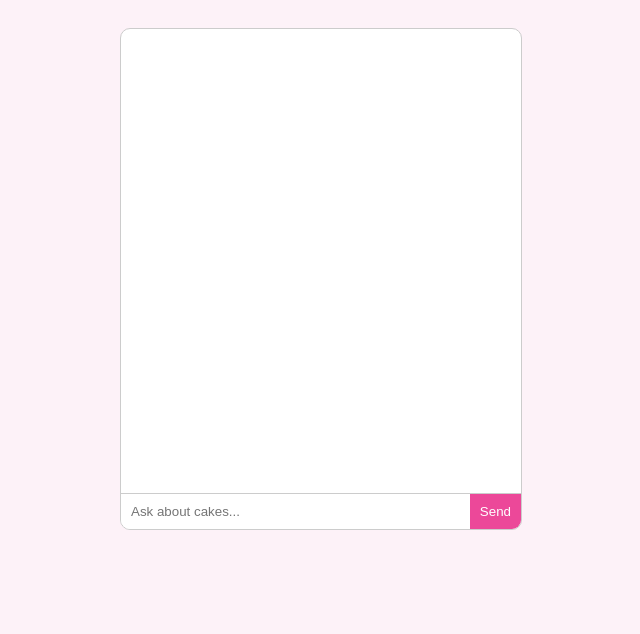
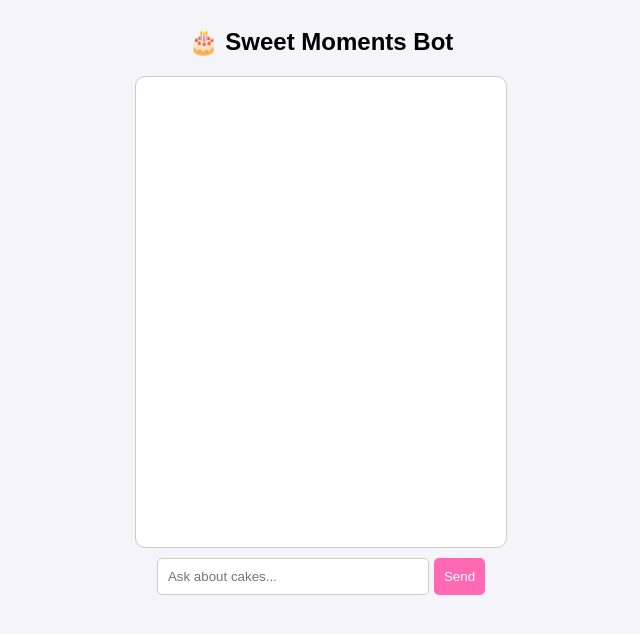
Before and after one commit to onadeilrach-max/cake-bot, a Flask app: page / in a window 1280 px wide. Shown: the top 634 px of the page, without its empty margins (319-959 px from the left). Run offline with Flask 3, Linux system fonts and the light colour scheme.

Commit message:
Update index.html

```diff
--- a/templates/index.html
+++ b/templates/index.html
@@ -1,41 +1,51 @@
 <!DOCTYPE html>
 <html>
 <head>
-    <title>Cake Shop AI Bot</title>
+    <title>Sweet Moments Bot</title>
     <style>
-        body { font-family: Arial; display: flex; justify-content: center; padding: 20px; background: #fdf2f8; }
-        #chat-box { width: 400px; height: 500px; border: 1px solid #ccc; background: white; display: flex; flex-direction: column; border-radius: 10px; overflow: hidden; }
-        #messages { flex: 1; overflow-y: auto; padding: 10px; }
-        #input-area { display: flex; border-top: 1px solid #ccc; }
-        input { flex: 1; padding: 10px; border: none; }
-        button { padding: 10px; background: #ec4899; color: white; border: none; cursor: pointer; }
+        body { font-family: Arial, sans-serif; display: flex; flex-direction: column; align-items: center; background: #f4f4f9; }
+        #chat-box { width: 350px; height: 450px; border: 1px solid #ccc; overflow-y: scroll; background: white; padding: 10px; margin-bottom: 10px; border-radius: 10px; }
+        .msg { margin: 5px 0; padding: 8px; border-radius: 5px; }
+        .user { background: #dcf8c6; text-align: right; }
+        .bot { background: #ebebeb; text-align: left; }
+        #input-area { display: flex; gap: 5px; }
+        input { padding: 10px; width: 250px; border-radius: 5px; border: 1px solid #ccc; }
+        button { padding: 10px; cursor: pointer; background: #ff69b4; color: white; border: none; border-radius: 5px; }
     </style>
 </head>
 <body>
-    <div id="chat-box">
-        <div id="messages"></div>
+    <h2>🎂 Sweet Moments Bot</h2>
+    <div id="chat-box"></div>
     <div id="input-area">
         <input type="text" id="user-input" placeholder="Ask about cakes...">
         <button onclick="sendMessage()">Send</button>
-        </div>
     </div>
 
     <script>
         async function sendMessage() {
             const input = document.getElementById('user-input');
-            const messages = document.getElementById('messages');
-            if(!input.value) return;
+            const chatBox = document.getElementById('chat-box');
+            if (!input.value) return;
 
-            messages.innerHTML += `<p><b>You:</b> ${input.value}</p>`;
+            const userText = input.value;
+            chatBox.innerHTML += `<div class="msg user">${userText}</div>`;
+            input.value = '';
+
+            try {
                 const response = await fetch('/chat', {
                     method: 'POST',
-                headers: {'Content-Type': 'application/json'},
-                body: JSON.stringify({message: input.value})
+                    headers: { 'Content-Type': 'application/json' },
+                    body: JSON.stringify({ message: userText })
                 });
                 const data = await response.json();
-            messages.innerHTML += `<p><b>Bot:</b> ${data.reply}</p>`;
-            input.value = '';
-            messages.scrollTop = messages.scrollHeight;
+
+                // KINI ANG FIX: 'data.response' must match the Python key
+                const botText = data.response || "No response from bot.";
+                chatBox.innerHTML += `<div class="msg bot">${botText}</div>`;
+                chatBox.scrollTop = chatBox.scrollHeight;
+            } catch (e) {
+                chatBox.innerHTML += `<div class="msg bot">Error connecting to server.</div>`;
+            }
         }
     </script>
 </body>
```
Lines whose indentation alone changed are shown as unchanged.
